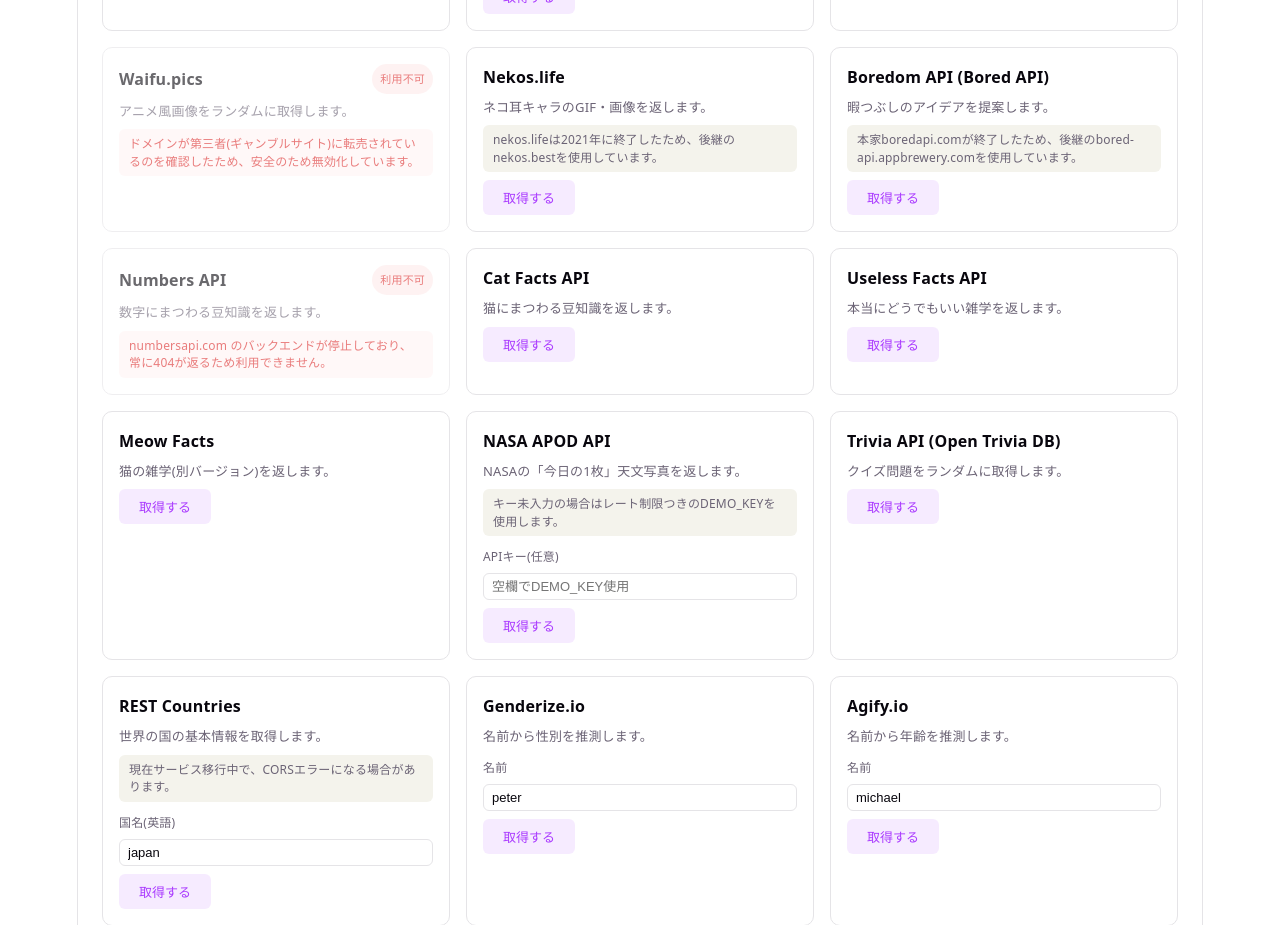
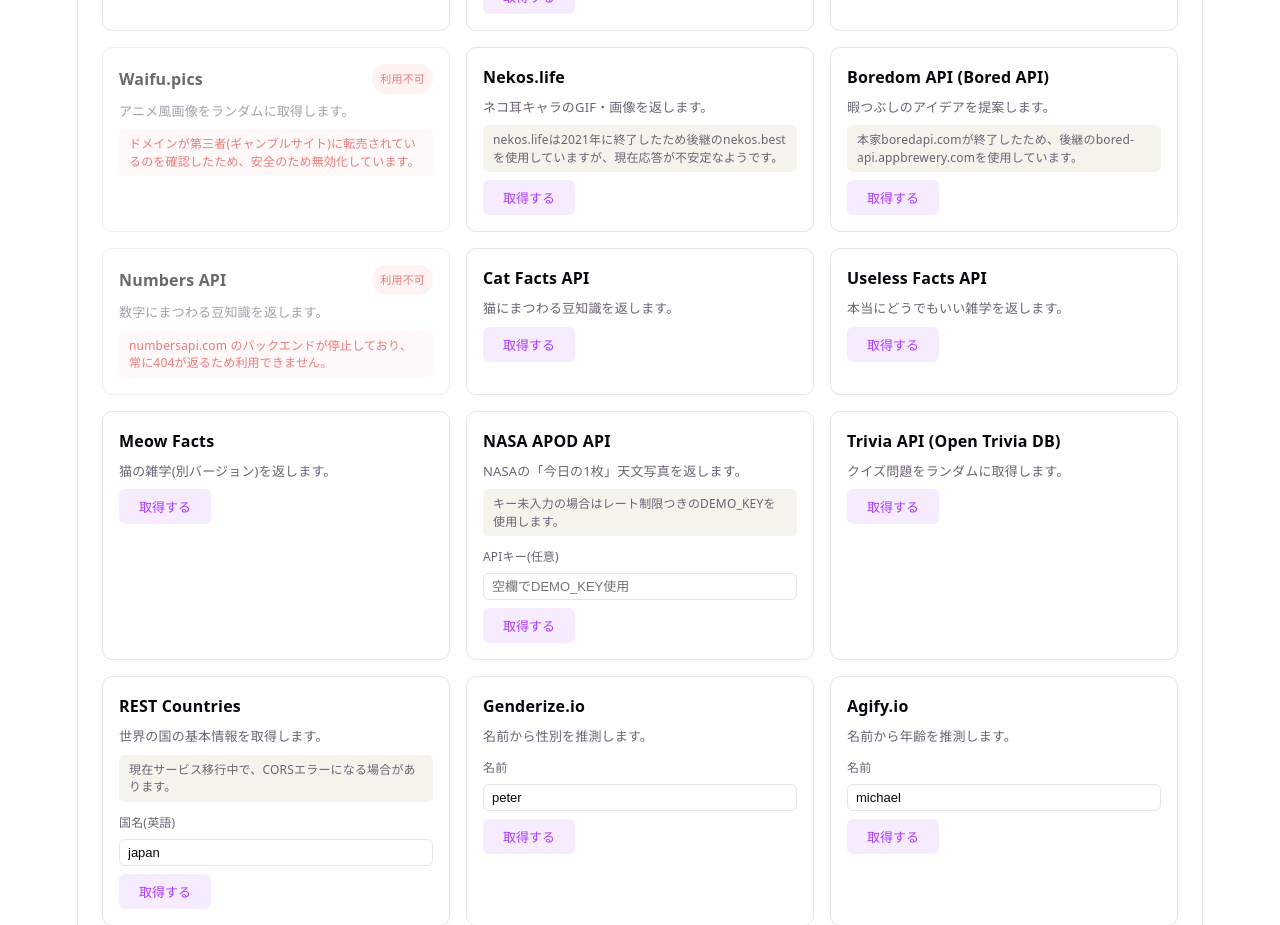
Before and after one commit to Me1td0wn76/web-api-program, a React (Vite) app in the folder frontend/: page / in a window 1280 px wide. Shown: the part 2720-3645 px from the top of the page. Built offline with nearby package versions, Linux system fonts and the light colour scheme.

Commit message:
Backend: visuals.tsのnekos.lifeのノートを更新し、応答の不安定さについて言及

```diff
--- a/frontend/src/apis/visuals.ts
+++ b/frontend/src/apis/visuals.ts
@@ -90,7 +90,7 @@
     category: CATEGORY,
     name: 'Nekos.life',
     description: 'ネコ耳キャラのGIF・画像を返します。',
-    note: 'nekos.lifeは2021年に終了したため、後継のnekos.bestを使用しています。',
+    note: 'nekos.lifeは2021年に終了したため後継のnekos.bestを使用していますが、現在応答が不安定なようです。',
     run: async () => {
       const data = (await fetchJson('https://nekos.best/api/v2/neko')) as {
         results: Array<{ url: string }>
```
